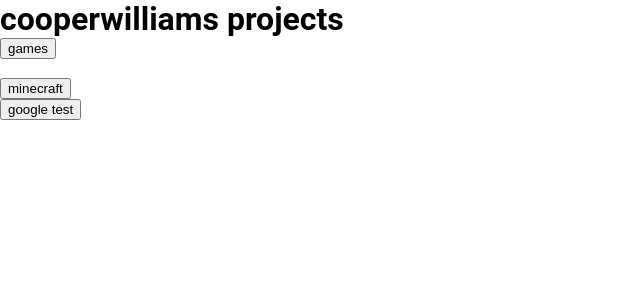
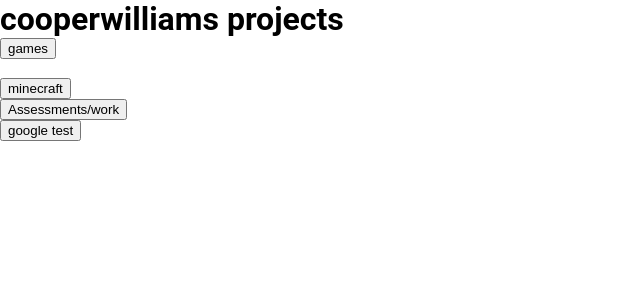
Before and after one commit to cooperwilliams/cooperwilliams.github.io, a Jekyll site: the page Good.html, which Jekyll copies as it is, in a window 1280 px wide. Shown: the top 300 px of the page, without its empty margins (0-640 px from the left). Built offline with Jekyll 4.4.1, drawn with Linux system fonts in a browser that asks for light colours.

Commit message:
Update Good.html

```diff
--- a/Good.html
+++ b/Good.html
@@ -9,6 +9,7 @@
 <form method="get" action="gamewp.html"><button size=10 type="submit">games</button></form>
     </br>
 <form method="get" action="minecraft.html"><button size=10 type="submit">minecraft</button></form>
+    <form method="get" action="Assessments.html"><button size=10 type="submit">Assessments/work</button></form>
 
     <form method="get" action="Google test.html"><button size=10 type="submit">google test</button></form>
 </body>
```
